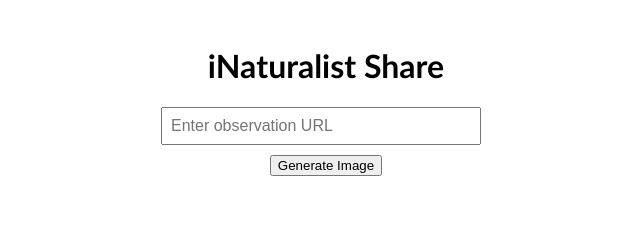
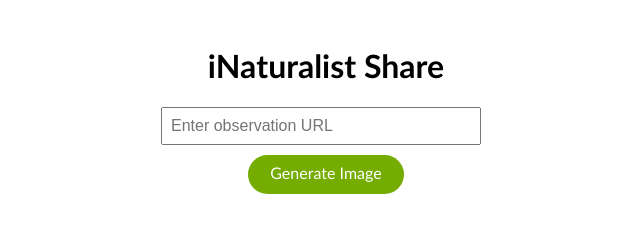
Before and after one commit to apspace/iNaturalist-Share, a plain HTML site: page index.html in a window 1280 px wide. Shown: the whole page, without its empty margins (314-954 px from the left). Drawn offline with Linux system fonts and the light colour scheme.

Commit message:
Update button style

```diff
--- a/style.css
+++ b/style.css
@@ -18,10 +18,6 @@ body {
     display: flex;
     flex-direction: column;
     align-items: center;
-}
-
-button {
-    cursor: pointer;
 }
 
 h1 {
@@ -57,3 +53,33 @@ input {
     width: auto;
     object-fit: contain;
 }
+
+/* reset button style */
+button {
+    background: none;
+    border: none;
+    padding: 0;
+    font-family: inherit;
+    font-size: inherit;
+    color: inherit;
+    cursor: pointer;
+}
+
+button {
+    background-color: rgb(116, 172, 0);
+    border-radius: 25px;
+    color: white;
+    padding: 8px 20px;
+    border: 2px solid transparent;
+    font-size: 16px;
+    transition: background-color 0.1s ease, border-color 0.1s ease;
+    display: inline-block;
+}
+
+button:hover {
+    background-color: #77b100;
+}
+
+button:active {
+    background-color: #669900;
+}
```
